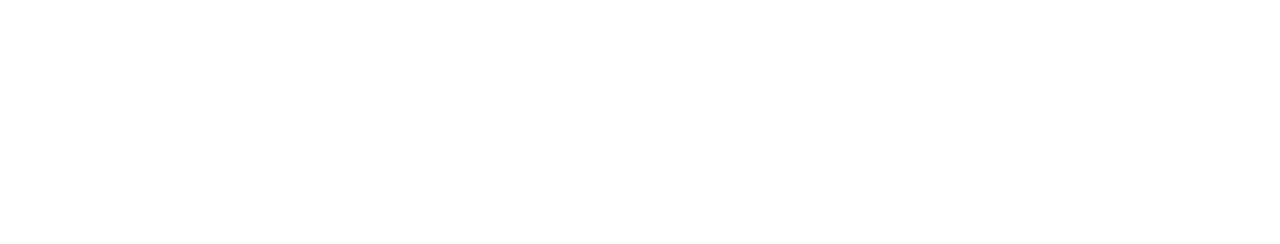
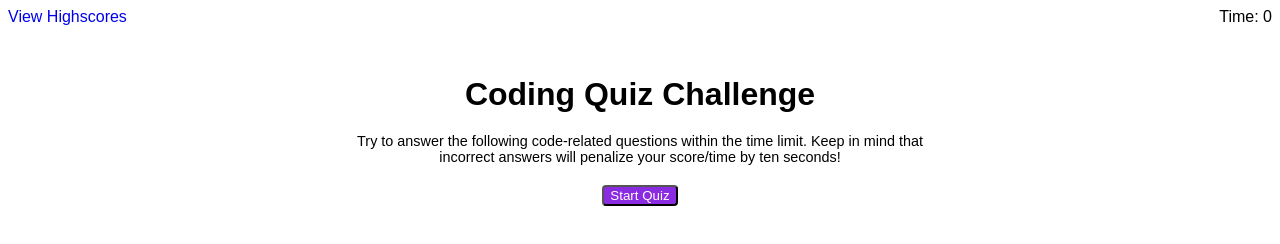
Before and after one commit to j-preim/code-quiz, a plain HTML site: page index.html in a window 1280 px wide. Drawn offline with Linux system fonts and the light colour scheme.

Commit message:
added elements and styling for home page

```diff
--- a/assets/css/style.css
+++ b/assets/css/style.css
@@ -0,0 +1,38 @@
+body {
+    font-family: Arial, Helvetica, sans-serif;
+    text-align: center;
+}
+
+.info-bar {
+    display: flex;
+    justify-content: space-between;
+    padding-bottom: 50px;
+}
+
+a {
+    text-decoration: none;
+}
+
+main {
+    display:inline-block;
+    width: 60%;
+    max-width: 600px;
+    justify-content: center;
+}
+
+.main-header {
+    text-align: center;
+    font-size: 200%;
+    font-weight: bold;
+}
+
+.main-content {
+    font-size: 90%;
+    padding: 20px 0;
+}
+
+button {
+    color: white;
+    background-color: blueviolet;
+    border-radius: 4px;
+}
--- a/index.html
+++ b/index.html
@@ -4,9 +4,23 @@
     <meta charset="UTF-8">
     <meta name="viewport" content="width=device-width, initial-scale=1.0">
     <link rel="stylesheet" href="./assets/css/style.css" />
-    <title>Document</title>
+    <title>Code Quiz</title>
 </head>
 <body>
+    <header class="info-bar">
+        <a id="view-scores" href="index.html">View Highscores</a>
+        <div id="timer">Time: 0</div>
+    </header>
+
+    <main>
+    <div class="main-header">Coding Quiz Challenge</div>
+    <div class="main-content">Try to answer the following code-related questions within the time limit.
+        Keep in mind that incorrect answers will penalize your score/time by ten seconds!</div>
+    <button class="start-quiz">Start Quiz</button>
+    <div class="question"></div>
+    <div class="choices"></div>
+    </main>
+
     <script src="./assets/js/script.js"></script>
 </body>
 </html>
```
